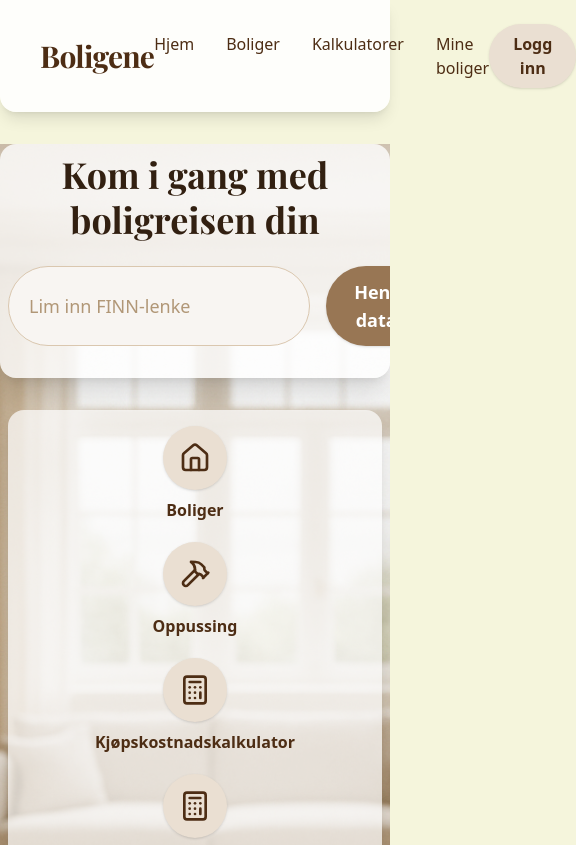
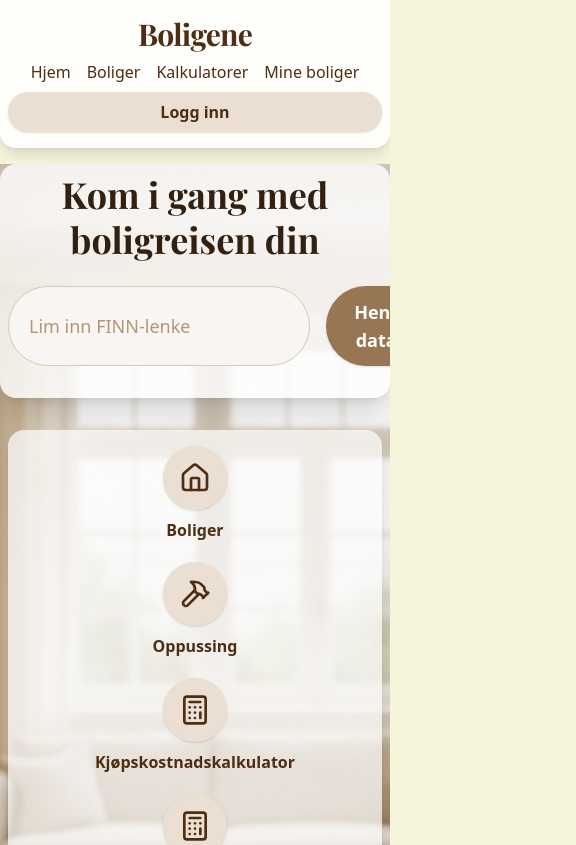
Before and after one commit to Boligene/boligplattform, a React (Vite) app: page / in a window 390 px wide. Shown: the top 845 px of the page, 576 px wide, since content can reach past the window. Built offline with nearby package versions, Linux system fonts and the light colour scheme.

Commit message:
Mobiloptimalisering: Responsiv header uten overflow på mobil

```diff
--- a/src/App.tsx
+++ b/src/App.tsx
@@ -13,17 +13,17 @@ import TakstrapportAnalyse from "./pages/TakstrapportAnalyse";
 // Header-komponent
 function Header() {
   return (
-    <header className="w-full flex justify-between items-center py-6 px-10 bg-white/90 shadow-lg rounded-b-2xl mb-8">
-      <h1 className="text-3xl font-seriflogo font-bold text-brown-800 tracking-tight">
+    <header className="w-full flex flex-col sm:flex-row justify-between items-center py-4 px-2 sm:px-10 bg-white/90 shadow-lg rounded-b-2xl mb-4 sm:mb-8 gap-2 sm:gap-0">
+      <h1 className="text-3xl font-seriflogo font-bold text-brown-800 tracking-tight w-full sm:w-auto text-center sm:text-left">
         <Link to="/">Boligene</Link>
       </h1>
-      <nav className="flex gap-8 font-medium text-brown-800">
+      <nav className="flex flex-wrap justify-center gap-4 font-medium text-brown-800 w-full sm:w-auto">
         <Link to="/" className="hover:text-brown-500 transition">Hjem</Link>
         <Link to="/boliger" className="hover:text-brown-500 transition">Boliger</Link>
         <Link to="/kalkulatorer" className="hover:text-brown-500 transition">Kalkulatorer</Link>
         <Link to="/mineboliger" className="hover:text-brown-500 transition">Mine boliger</Link>
       </nav>
-      <button className="rounded-full px-6 py-2 bg-brown-100 text-brown-800 font-semibold hover:bg-brown-200 transition shadow">
+      <button className="rounded-full px-6 py-2 bg-brown-100 text-brown-800 font-semibold hover:bg-brown-200 transition shadow w-full sm:w-auto">
         Logg inn
       </button>
     </header>
```
